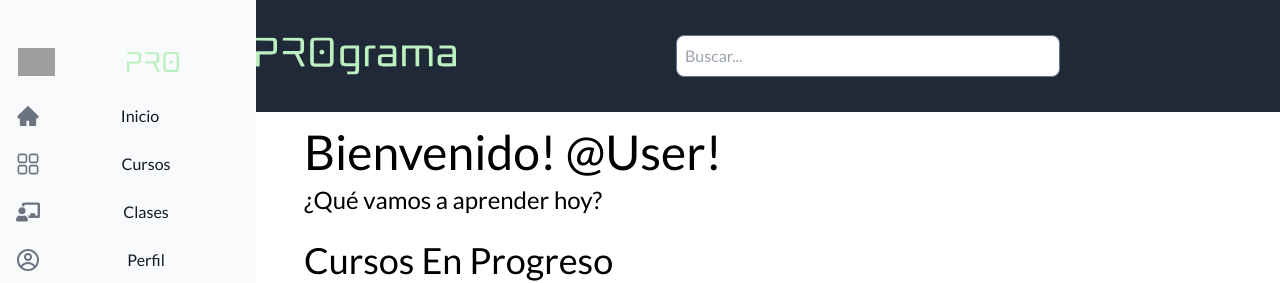
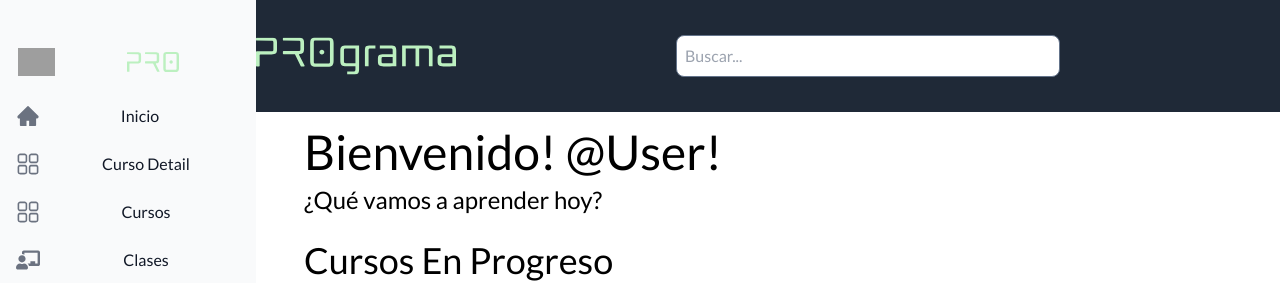
Before and after one commit to No-Country/s6-02-m-java-react, a React (Vite) app in the folder frontend/Pro-Grama/: page / in a window 1280 px wide. Shown: the top 283 px of the page. Built offline with nearby package versions, Linux system fonts and the light colour scheme; grey boxes are pictures that could not be loaded; what tailwindcss-no-scrollbar would draw is missing.

Commit message:
testing merging with details added

```diff
--- a/frontend/Pro-Grama/src/pro-grama/components/SidebarItems.jsx
+++ b/frontend/Pro-Grama/src/pro-grama/components/SidebarItems.jsx
@@ -22,7 +22,16 @@ const SidebarItems = () => {
 
       <li>
         <Link
-          to="/curso"
+          to="/CourseDetail"
+          className="flex items-center p-2 text-base font-normal text-gray-900 rounded-lg dark:text-white hover:bg-gray-100 dark:hover:bg-gray-700"
+        >
+          <RxDashboard className="flex-shrink-0 w-6 h-6 text-gray-500 transition duration-75 dark:text-gray-400 group-hover:text-gray-900 dark:group-hover:text-white" />
+          <span className="flex-1 ml-3 whitespace-nowrap">Curso Detail</span>
+        </Link>
+      </li>
+      <li>
+        <Link
+          to="/"
           className="flex items-center p-2 text-base font-normal text-gray-900 rounded-lg dark:text-white hover:bg-gray-100 dark:hover:bg-gray-700"
         >
           <RxDashboard className="flex-shrink-0 w-6 h-6 text-gray-500 transition duration-75 dark:text-gray-400 group-hover:text-gray-900 dark:group-hover:text-white" />
--- a/frontend/Pro-Grama/src/pro-grama/components/curso/Description.jsx
+++ b/frontend/Pro-Grama/src/pro-grama/components/curso/Description.jsx
@@ -11,6 +11,7 @@ import { Button } from "flowbite-react";
 import ReactPlayer from "react-player";
 import "./curso.css";
 import { ListaVideos } from "./ListaVideos";
+import  Sidebar  from "../Sidebar";
 
 import image from '../../../../src/assets/curso-js.jpeg'
 
@@ -26,6 +27,7 @@ export const Description = () => {
 
   return (
     <>
+    {/* <Sidebar/> */}
       <div className="flex items-center max-md:px-8 px-32 my-6 justify-between max-md:flex-col">
         <div
           className="flex justify-between items-center  w-8/12 max-md:w-full">
--- a/frontend/Pro-Grama/src/pro-grama/routes/mainRoute.jsx
+++ b/frontend/Pro-Grama/src/pro-grama/routes/mainRoute.jsx
@@ -8,7 +8,7 @@ export const MainRoute = () => {
   return (
     <Routes>
       <Route path="/" element={<HomePage />} />
-      <Route path="/curso" element={<CursosPage />} />
+      <Route path="/CourseDetail" element={<CursosPage />} />
       <Route path="/lessons" element={<LessonsPage/>}/>
       <Route path="/*" element={<Navigate to="/" />} />
     </Routes>
```
